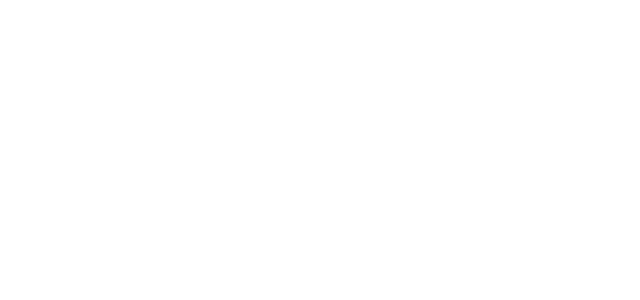
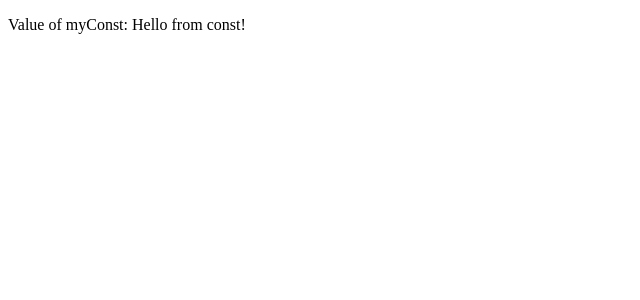
Before and after one commit to johntmunger/vuejs3-masterclass, a Vue app: page /projects/1 in a window 1280 px wide. Before the commit this address had no page. Shown: the top 300 px of the page, without its empty margins (0-640 px from the left). Built offline with nearby package versions, Linux system fonts and the light colour scheme; the HTML template or start-up script is replaced by a standard one.

Commit message:
debugging sing project page compare to vueschool codebase

```diff
--- a/src/router/index.ts
+++ b/src/router/index.ts
@@ -13,6 +13,11 @@
       name: 'projects',
       component: () => import('@/views/ProjectsView.vue'),
     },
+    {
+      path: '/projects/:id',
+      name: 'single-project',
+      component: () => import('@/views/SingleProjectView.vue'),
+    },
   ],
 });
 
--- /dev/null
+++ b/src/views/SingleProjectView.vue
@@ -0,0 +1,9 @@
+<template>
+  <div>
+    <p>Value of myConst: {{ myConst }}</p>
+  </div>
+</template>
+
+<script setup lang="ts">
+const myConst: string = 'Hello from const!';
+</script>
```
